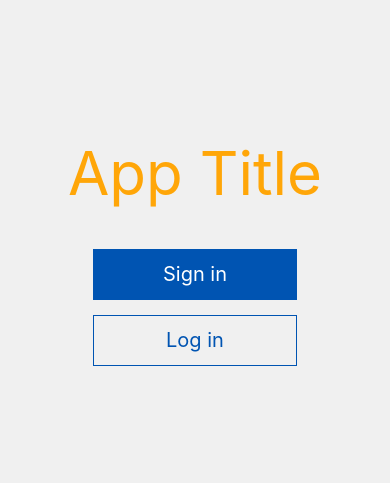
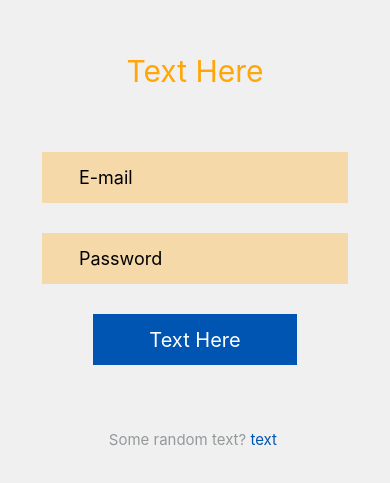
Before and after one commit to RaulECT/hcd, a React Native app: screen / in a window 390 px wide. Shown: the part 171-654 px from the top of the page. Built offline with nearby package versions, Linux system fonts and the light colour scheme.

Commit message:
Component FormView created

```diff
--- a/App.js
+++ b/App.js
@@ -6,6 +6,7 @@
 
 import React, { Component } from 'react';
 import HomeScreenview from './views/HomeScreenView'
+import FormView from './views/FormView'
 import {
   Platform,
   StyleSheet,
@@ -34,7 +35,8 @@ export default class App extends Component<{}> {
           {instructions}
         </Text>
       </View>*/
-      <HomeScreenview/>
+      //<HomeScreenview/>
+      <FormView/>
     );
   }
 }
--- /dev/null
+++ b/views/FormView.js
@@ -0,0 +1,85 @@
+import React, { Component } from 'react';
+import {
+  Platform,
+  StyleSheet,
+  Text,
+  View,
+  TextInput,
+  TouchableOpacity
+} from 'react-native';
+
+class FormView extends Component {
+  render() {
+    return(
+      <View style={styles.container}>
+        <Text style={styles.title}>Text Here</Text>
+
+        <View style={styles.fieldsView}>
+          <TextInput
+            style={styles.fields}
+            placeholder = "E-mail"
+          />
+
+          <TextInput
+            style={styles.fields}
+            placeholder = "Password"
+          />
+        </View>
+
+        <TouchableOpacity style={styles.button}>
+          <View>
+            <Text style={styles.buttonText}>Text Here</Text>
+          </View>
+        </TouchableOpacity>
+
+        <Text style={styles.footerText}>Some random text? <Text style={styles.testOption}>text</Text> </Text>
+      </View>
+    )
+  }
+}
+
+const styles = StyleSheet.create( {
+  container: {
+    flex: 1,
+    justifyContent: 'center',
+    alignItems: 'center',
+    backgroundColor: '#F0F0F0',
+  },
+  fieldsView: {
+    marginTop: 63
+  },
+  title: {
+    fontSize: 30,
+    color: '#FFA608'
+  },
+  fields: {
+    width: 306,
+    height: 51,
+    paddingLeft: 37,
+    marginBottom: 30,
+    fontSize: 18,
+    backgroundColor: 'rgba(255, 166, 8, .31)'
+  },
+  button: {
+    width: 204,
+    height: 51,
+    backgroundColor: '#0054B2',
+    justifyContent: 'center',
+    alignItems: 'center'
+  },
+  buttonText: {
+    color: '#FFFFFF',
+    fontSize: 20,
+  },
+  footerText: {
+    marginTop: 65,
+    color: '#95989A',
+    fontSize: 15
+  },
+  testOption: {
+    color: '#0054B2',
+    fontSize: 15
+  }
+} )
+
+export default FormView
```
